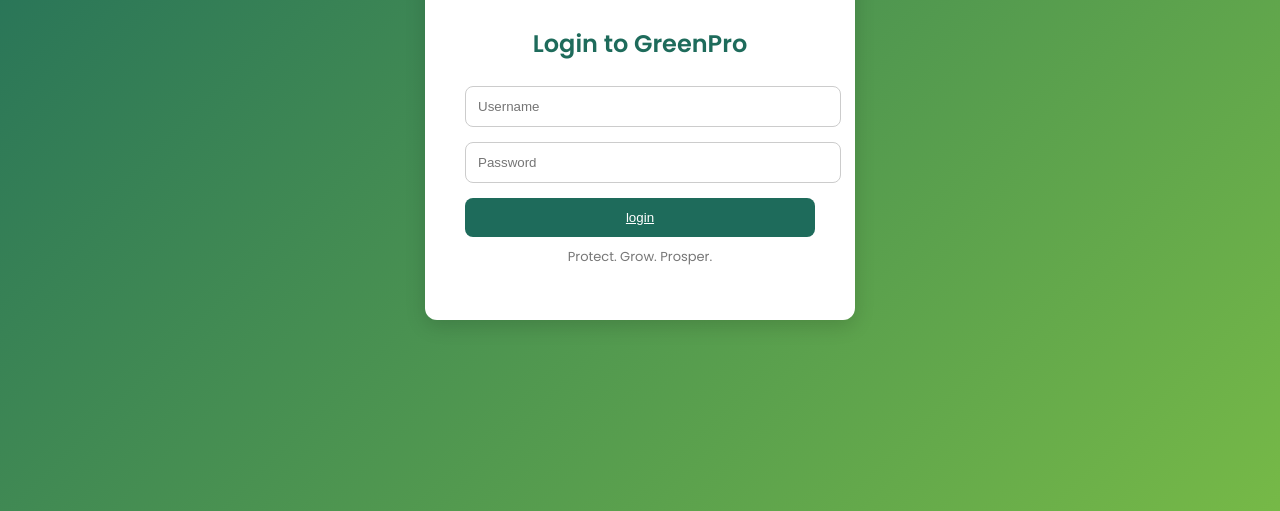
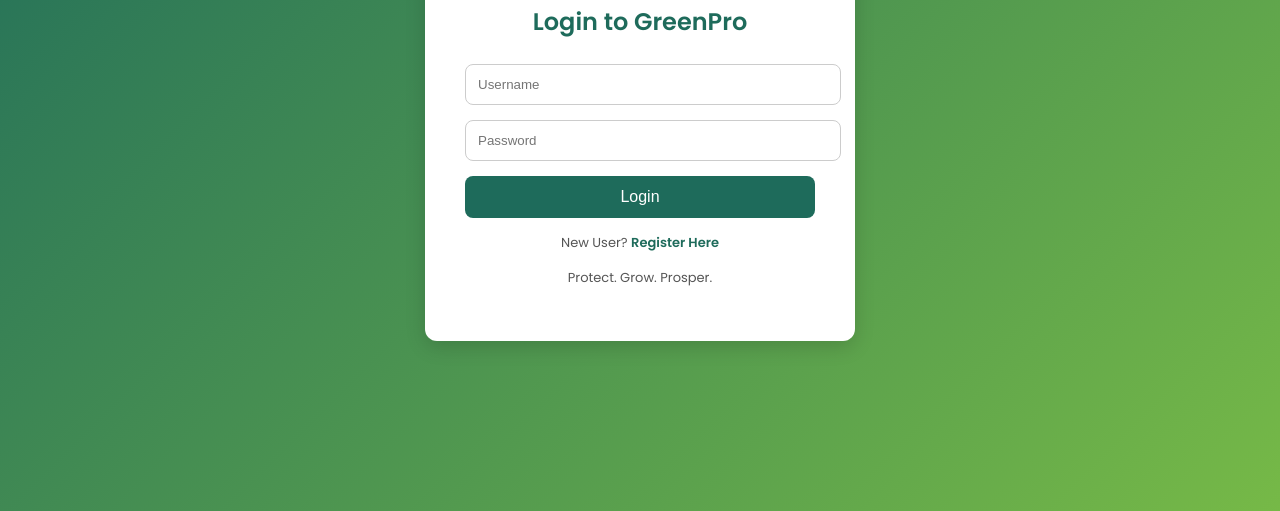
Before and after one commit to Parrinayaka/Checklist-Demo-Form, a plain HTML site: page index.html in a window 1280 px wide. Shown: the part 289-800 px from the top of the page. Drawn offline with Linux system fonts and the light colour scheme.

Commit message:
Update index.html

```diff
--- a/index.html
+++ b/index.html
@@ -20,8 +20,10 @@
       padding: 40px;
       border-radius: 12px;
       box-shadow: 0 6px 20px rgba(0,0,0,0.15);
-      width: 350px;
+      width: 90%;
+      max-width: 350px;
       text-align: center;
+      animation: fadeIn 0.8s ease;
     }
     .login-box img {
       width: 140px;
@@ -48,18 +50,27 @@
       border-radius: 8px;
       cursor: pointer;
       transition: 0.3s;
+      font-size: 16px;
     }
     button:hover {
       background-color: #155e4e;
     }
     p {
-      margin-top: 10px;
+      margin-top: 15px;
       font-size: 13px;
-      color: #777;
+      color: #555;
     }
-
-    a{
-        color: white;
+    a {
+      color: #1e6b5b;
+      text-decoration: none;
+      font-weight: 600;
+    }
+    a:hover {
+      text-decoration: underline;
+    }
+    @keyframes fadeIn {
+      from { opacity: 0; transform: translateY(10px); }
+      to { opacity: 1; transform: translateY(0); }
     }
   </style>
 </head>
@@ -70,8 +81,9 @@
     <form>
       <input type="text" placeholder="Username" required>
       <input type="password" placeholder="Password" required>
-      <button type="submit"><a href="./machines.html">login</a></button>
+      <button type="button" onclick="window.location.href='machines.html'">Login</button>
     </form>
+    <p>New User? <a href="./register.html">Register Here</a></p>
     <p>Protect. Grow. Prosper.</p>
   </div>
 </body>
```
